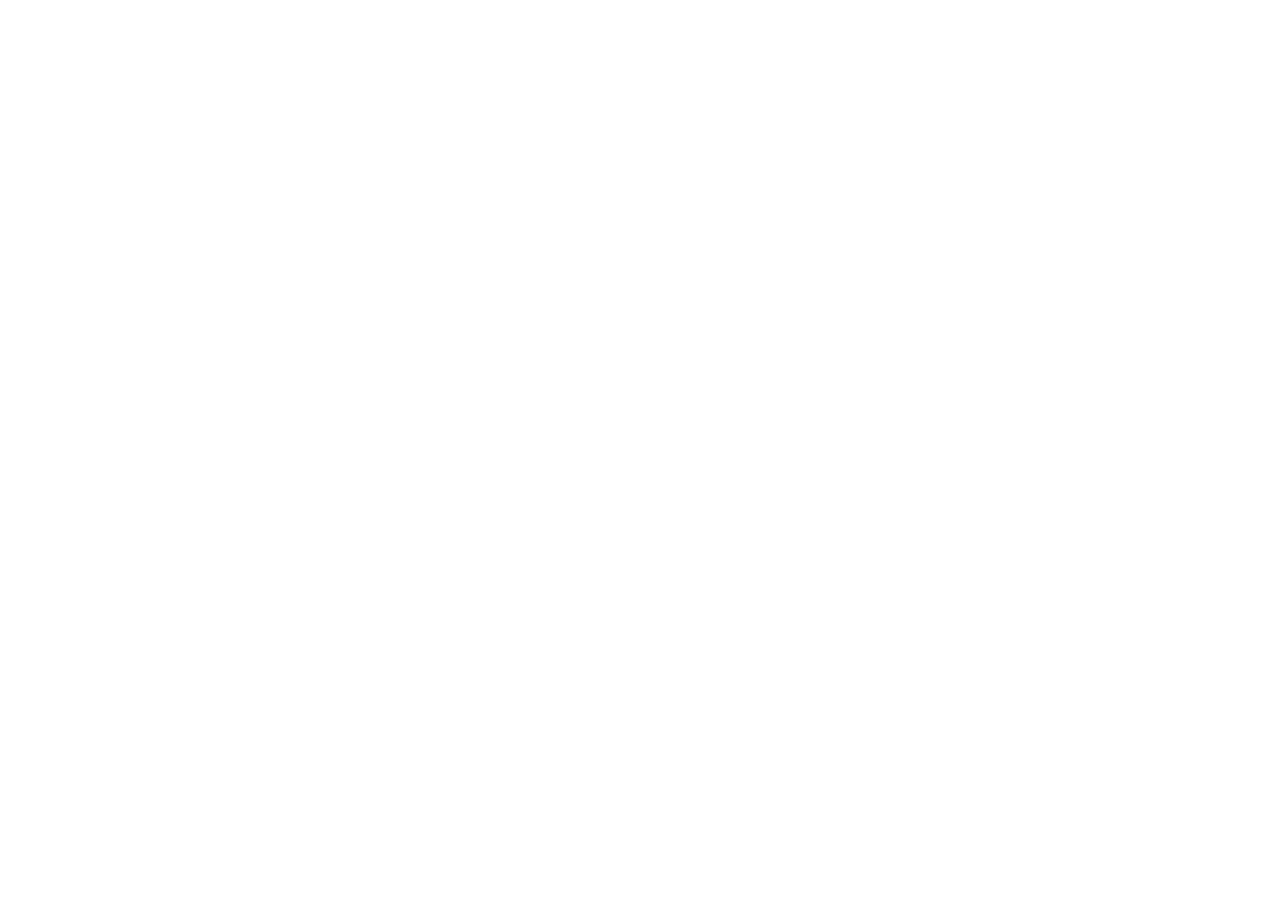
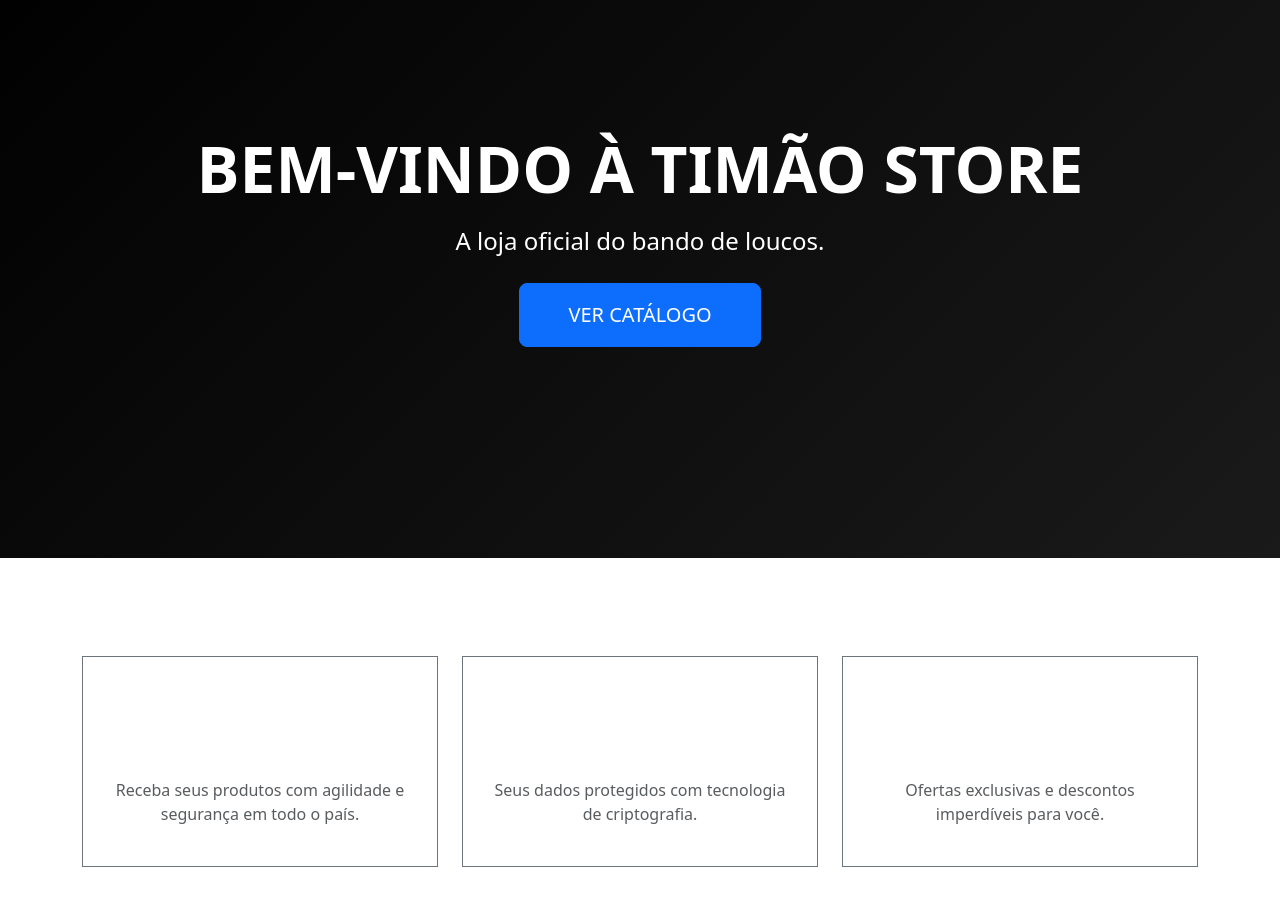
Before and after one commit to italobelem/timao-store, an Angular app: page / in a window 1280 px wide. Shown: the part 160-1066 px from the top of the page. Before the commit the page ends 800 px from the top, so only its background shows below. Built offline with nearby package versions, Linux system fonts and the light colour scheme.

Commit message:
feat: Adiciona Landing Page

```diff
--- a/src/app/app.routes.ts
+++ b/src/app/app.routes.ts
@@ -3,8 +3,10 @@
 import { ProductFormComponent } from './pages/product-form/product-form.component';
 import { CartComponent } from './pages/cart/cart.component';
 import { CheckoutSuccessComponent } from './pages/checkout-success/checkout-success.component';
+import { HomeComponent } from './pages/home/home.component';
 
 export const routes: Routes = [
+      { path: '', component: HomeComponent },
     { path: 'products', component: ProductListComponent },
     { path: 'products/new', component: ProductFormComponent },
     { path: 'products/edit/:id', component: ProductFormComponent },
--- /dev/null
+++ b/src/app/pages/home/home.component.css
@@ -0,0 +1,11 @@
+.hero-section {
+      background: linear-gradient(135deg, #000000 0%, #1a1a1a 100%);
+      min-height: 80vh;
+      border-bottom: 2px solid #fff;
+}
+
+.col-md-4:hover .border {
+    background-color: #1a1a1a;
+    transition: 0.3s;
+    border-color: #fff !important;
+}
--- /dev/null
+++ b/src/app/pages/home/home.component.html
@@ -0,0 +1,39 @@
+<div class="hero-section d-flex align-items-center text-center text-white">
+  <div class="container">
+    <h1 class="display-3 fw-bold mb-3">BEM-VINDO À TIMÃO STORE</h1>
+    <p class="lead mb-4 fs-4">A loja oficial do bando de loucos.</p>
+    <div class="d-flex justify-content-center gap-3">
+      <a routerLink="/products" class="btn btn-primary btn-lg px-5 py-3">VER CATÁLOGO</a>
+    </div>
+  </div>
+</div>
+
+<div class="container my-5 py-5">
+  <div class="row g-4 text-center">
+
+    <div class="col-md-4">
+      <div class="p-4 border border-secondary h-100">
+        <i class="bi bi-truck fs-1 text-white mb-3"></i>
+        <h3 class="h4 text-white">Entrega Rápida</h3>
+        <p class="text-muted">Receba seus produtos com agilidade e segurança em todo o país.</p>
+      </div>
+    </div>
+
+    <div class="col-md-4">
+      <div class="p-4 border border-secondary h-100">
+        <i class="bi bi-shield-check fs-1 text-white mb-3"></i>
+        <h3 class="h4 text-white">Compra Segura</h3>
+        <p class="text-muted">Seus dados protegidos com tecnologia de criptografia.</p>
+      </div>
+    </div>
+
+    <div class="col-md-4">
+      <div class="p-4 border border-secondary h-100">
+        <i class="bi bi-tags fs-1 text-white mb-3"></i>
+        <h3 class="h4 text-white">Melhores Preços</h3>
+        <p class="text-muted">Ofertas exclusivas e descontos imperdíveis para você.</p>
+      </div>
+    </div>
+
+  </div>
+</div>
```
Also changed, not shown: src/app/pages/home/home.component.ts (added, +11 -0 lines), 1 other file (tests, documents, lock files or other folders).
